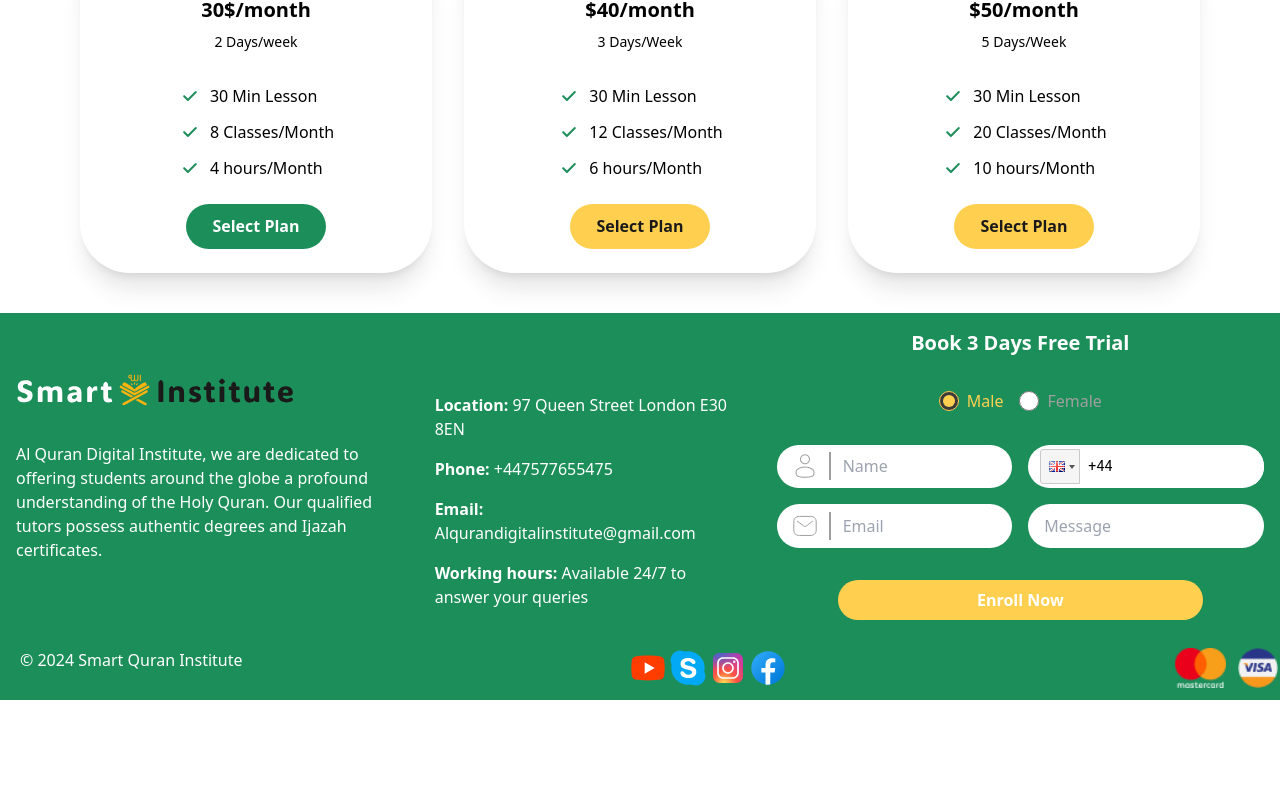
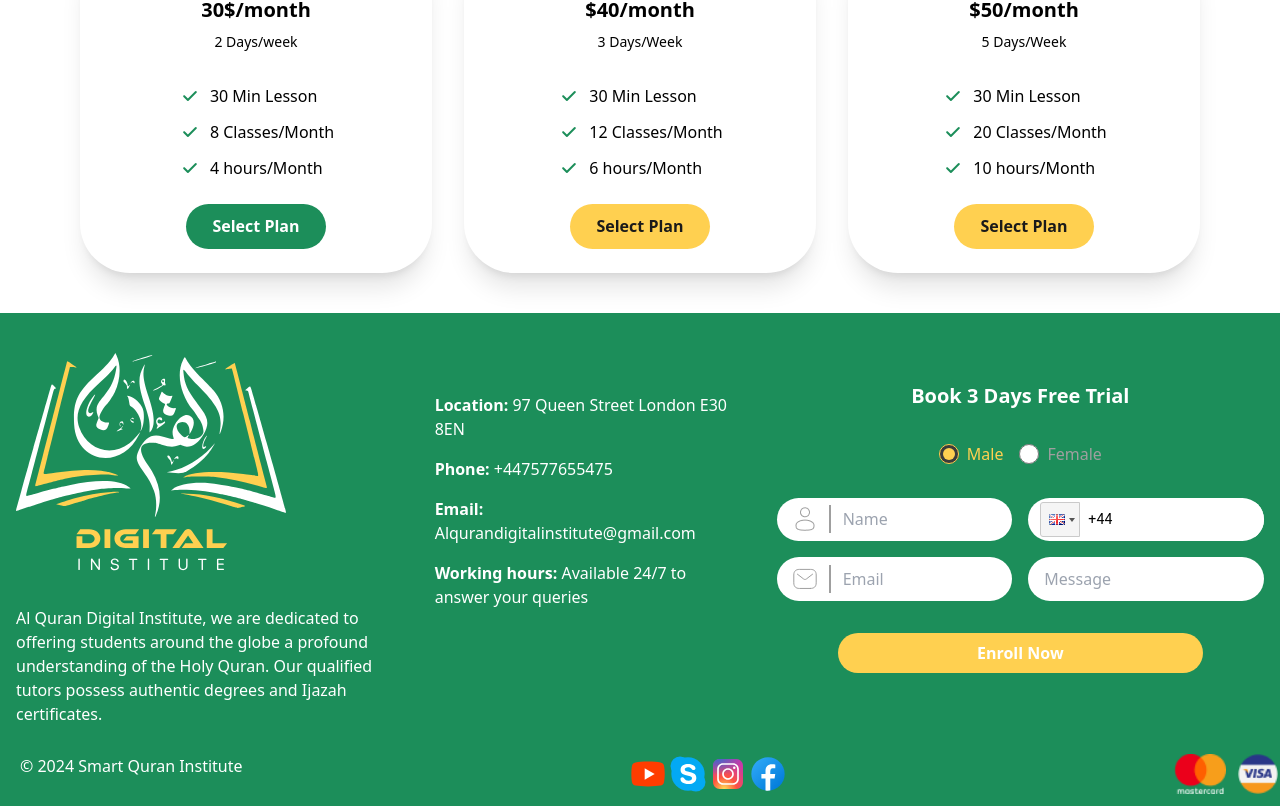
Before and after one commit to AnasPirzada/Al_Quran_Digital_Institute, a React (Vite) app: page / in a window 1280 px wide. Shown: the part 3339-4145 px from the top of the page. Before the commit the page ends 4039 px from the top, so only its background shows below. Built offline with nearby package versions, Linux system fonts and the light colour scheme.

Commit message:
footer logo changed

```diff
--- a/src/Components/Footer.jsx
+++ b/src/Components/Footer.jsx
@@ -74,7 +74,7 @@ function Footer() {
       <div className='grid grid-cols-1 md:grid-cols-12 gap-6 bg-[#1C8E5A] overflow-hidden'>
         {/* Left Section with Logo and Text */}
         <motion.div
-          className='col-span-12 md:col-span-4 flex flex-col gap-4 justify-center items-start'
+          className='col-span-12 md:col-span-4 mt-10 flex flex-col gap-4 justify-center items-start'
           variants={sectionVariants}
         >
           <img
```
Also changed, not shown: public/Frame 7.svg.
